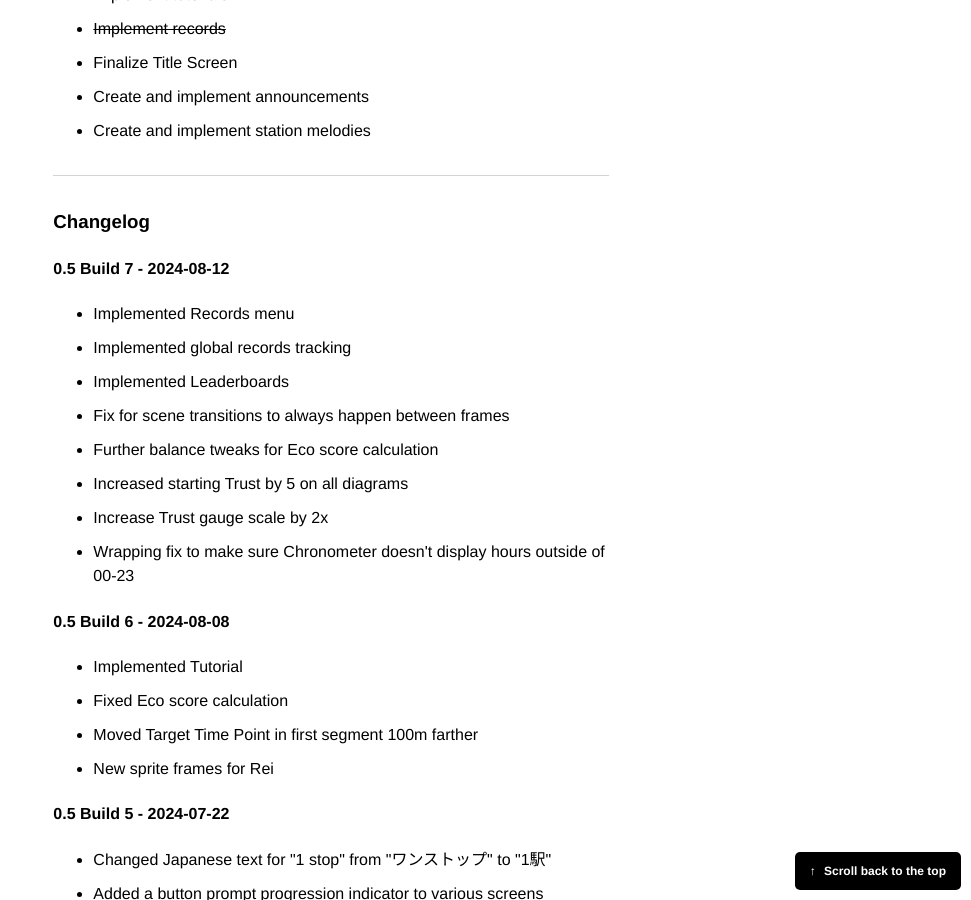
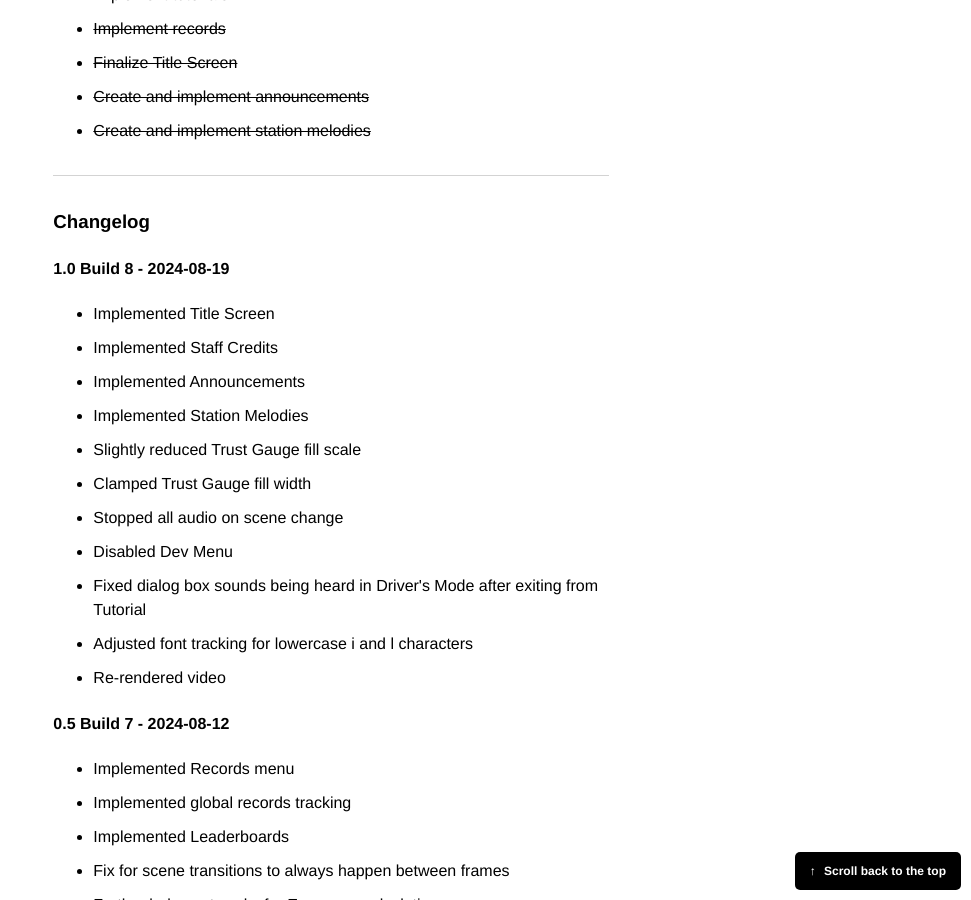
Before and after one commit to hunterbridges/blog, a Jekyll site: the page built from zerozero/playtest.html, in a window 1280 px wide and 900 px high, scrolled down 6917 px. Shown: the whole window, without its empty margins (309-1280 px from the left). Built offline with Jekyll 4.4.1, drawn with Linux system fonts in a browser that asks for light colours; some web fonts are replaced; comment, search, counter and statistics services are not loaded.

Commit message:
Changelog for 1.0 Build 8

```diff
--- a/zerozero/playtest.html
+++ b/zerozero/playtest.html
@@ -188,13 +188,30 @@ layout: default
     <li><s>3D scene polish (Primarily generating the buildings and train stations)</s></li>
     <li><s>Implement tutorials</s></li>
     <li><s>Implement records</s></li>
-    <li>Finalize Title Screen</li>
-    <li>Create and implement announcements</li>
-    <li>Create and implement station melodies</li>
+    <li><s>Finalize Title Screen</s></li>
+    <li><s>Create and implement announcements</s></li>
+    <li><s>Create and implement station melodies</s></li>
 </ul>
 <hr>
 
 <h3>Changelog</h3>
+<h4>1.0 Build 8 - 2024-08-19</h4>
+<p>
+    <ul>
+        <li>Implemented Title Screen</li>
+        <li>Implemented Staff Credits</li>
+        <li>Implemented Announcements</li>
+        <li>Implemented Station Melodies</li>
+        <li>Slightly reduced Trust Gauge fill scale</li>
+        <li>Clamped Trust Gauge fill width</li>
+        <li>Stopped all audio on scene change</li>
+        <li>Disabled Dev Menu</li>
+        <li>Fixed dialog box sounds being heard in Driver's Mode after exiting from Tutorial</li>
+        <li>Adjusted font tracking for lowercase i and l characters</li>
+        <li>Re-rendered video</li>
+    </ul>
+</p>
+
 <h4>0.5 Build 7 - 2024-08-12</h4>
 <p>
     <ul>
```
